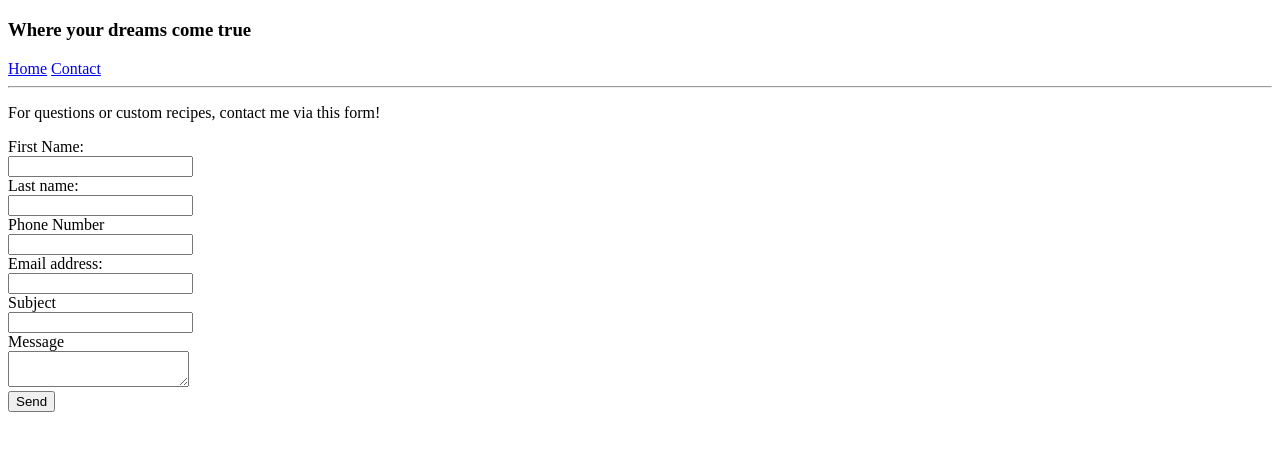
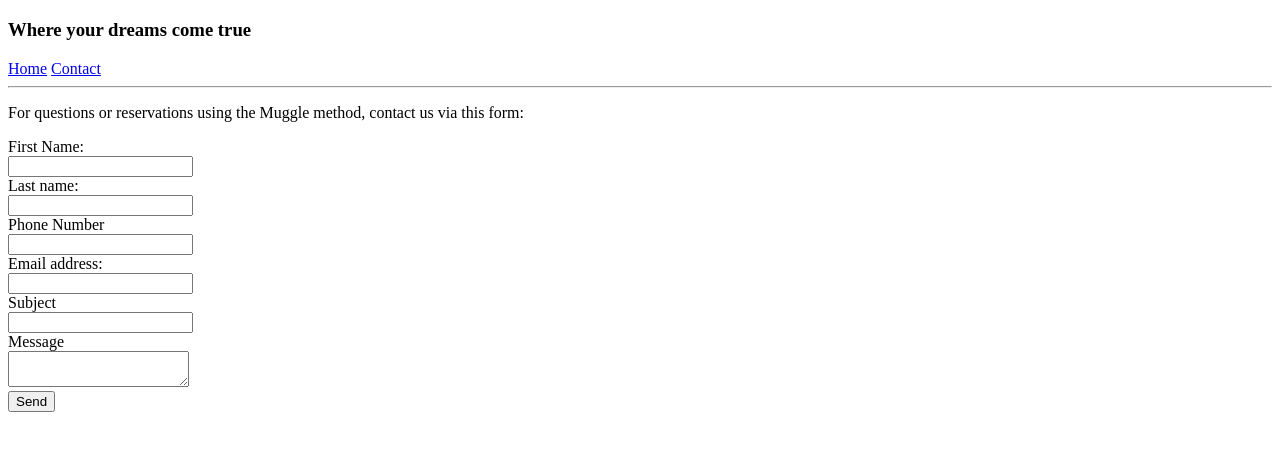
Before and after one commit to Haelina971/op_recipes, a plain HTML site: page contact.html in a window 1280 px wide. Shown: the part 61-512 px from the top of the page. Drawn offline with Linux system fonts and the light colour scheme.

Commit message:
Modified sentence before contact form in contact.html

```diff
--- a/contact.html
+++ b/contact.html
@@ -15,7 +15,7 @@
         <a href="contact.html">Contact</a>
     </nav>
     <hr>
-    <p>For questions or custom recipes, contact me via this form!</p>
+    <p>For questions or reservations using the Muggle method, contact us via this form:</p>
     <!-- Do not put post method for fake contact form, or will get error when redirecting to mess_sent.html-->
     <form method="" action="mess_sent.html">
         <label for="fname">First Name:</label><br>
```
